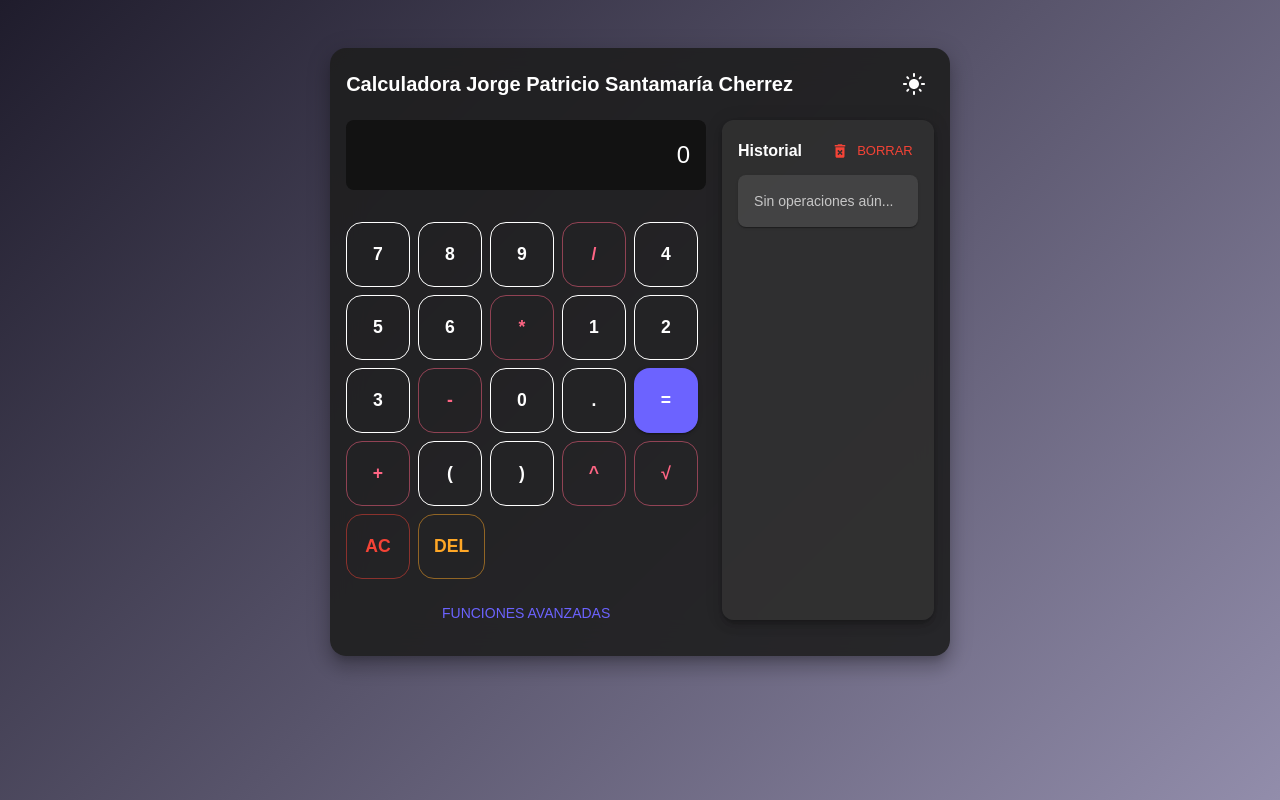
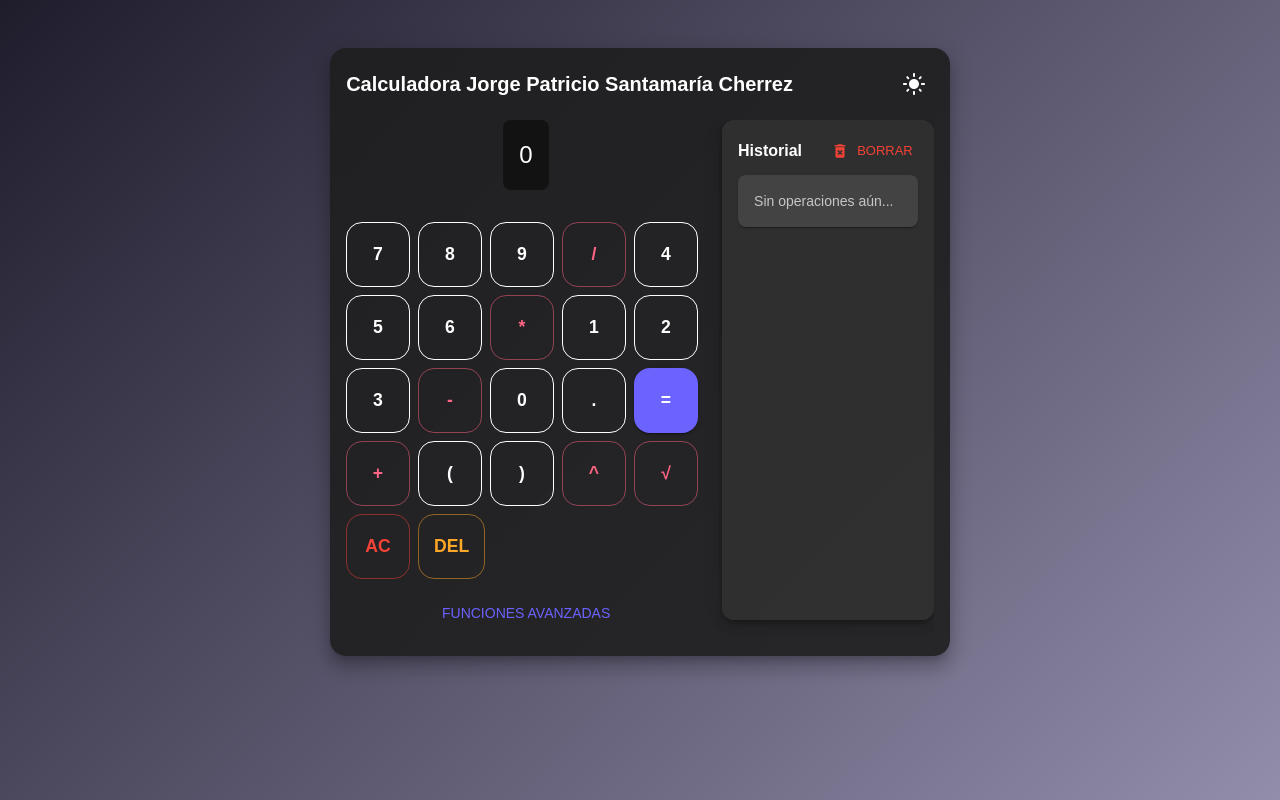
Before and after one commit to Patogol35/Calculadora, a React (Vite) app: page / in a window 1280 px wide. Built offline with nearby package versions, Linux system fonts and the light colour scheme.

Commit message:
Update Calculator.jsx

```diff
--- a/src/components/Calculator.jsx
+++ b/src/components/Calculator.jsx
@@ -67,6 +67,7 @@ export default function Calculator({ theme, darkMode, setDarkMode }) {
             display: "grid",
             gridTemplateColumns: isDesktop ? "1.7fr 1fr" : "1fr",
             gap: 2,
+            overflowX: "hidden",
           }}
         >
           {/* Calculadora */}
@@ -75,15 +76,22 @@ export default function Calculator({ theme, darkMode, setDarkMode }) {
               display: "flex",
               flexDirection: "column",
               gap: 2,
-              alignItems: "center",        // 🔥 CENTRA TODO
+              alignItems: "center",           // 🔥 CENTRA TODO EN VERTICAL Y HORIZONTAL
             }}
           >
-            <Box sx={{ width: "100%" }}>
-              <Display value={input} darkMode={darkMode} />
+            <Display value={input} darkMode={darkMode} />
+
+            {/* 🔥 CAJA DEL KEYPAD CENTRADA SIEMPRE */}
+            <Box
+              sx={{
+                maxWidth: 380,
+                width: "100%",
+                display: "flex",               // 🔥 CENTRADO REAL
+                justifyContent: "center",
+              }}
+            >
+              <Keypad handleClick={handleClick} darkMode={darkMode} theme={theme} />
             </Box>
-
-            {/* KEYBOARD CENTRADO */}
-            <Keypad handleClick={handleClick} />
           </Box>
 
           {/* Historial en desktop */}
@@ -95,9 +103,7 @@ export default function Calculator({ theme, darkMode, setDarkMode }) {
                 borderRadius: 3,
                 maxHeight: "500px",
                 overflowY: "auto",
-                bgcolor: darkMode
-                  ? "rgba(20,20,20,0.8)"
-                  : "rgba(245,245,245,0.9)",
+                bgcolor: darkMode ? "rgba(20,20,20,0.8)" : "rgba(245,245,245,0.9)",
               }}
             >
               <Box
@@ -154,4 +160,4 @@ export default function Calculator({ theme, darkMode, setDarkMode }) {
       </Paper>
     </motion.div>
   );
-          }
+}
```
